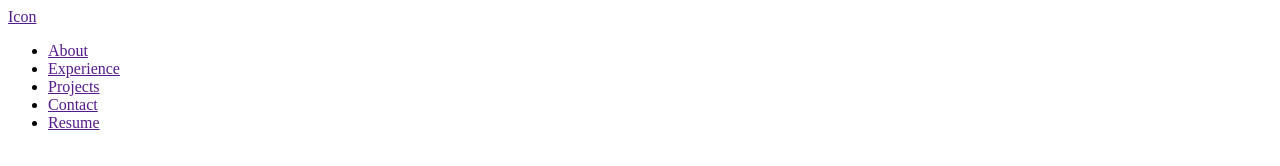
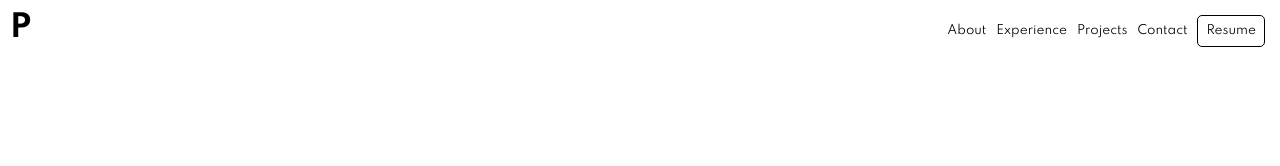
Before and after one commit to PedroHigueraG/PedroHigueraG, a plain HTML site: page index.html in a window 1280 px wide. Drawn offline with Linux system fonts and the light colour scheme; a web font is replaced by a local one.

Commit message:
Se agregaron estilos al header

```diff
--- a/assets/css/desktop.css
+++ b/assets/css/desktop.css
@@ -0,0 +1,52 @@
+*{
+    margin: 0;
+    padding: 0;
+    box-sizing: border-box;
+}
+html{
+    font-family: 'Carrois Gothic SC', sans-serif;
+    font-family: 'Spartan', sans-serif;
+    font-size: 62.5%;
+}
+header{
+    display: flex;
+    justify-content: space-between;
+    padding: 10px;
+    height: auto;
+}
+header .index-icon{
+    font-weight: 700;
+    font-size: 3rem;
+    text-decoration: none;
+    color: #000000;
+}
+header .index-icon:hover{
+    font-size: 3.2rem;
+}
+
+header .list-header{
+    list-style: none;
+    display: flex;
+    align-items: center;
+}
+header .item-header{
+    margin: 5px;
+}
+header .item-header a{
+    text-decoration: none;
+    font-size: 1.2rem;
+    color: #000000;
+}
+header .item-header a:hover{
+    font-weight: 700;
+}
+header .resume{
+    border: 1px solid #000000;
+    border-radius: 5px;
+    padding: 8px;
+}
+header .resume:hover{
+    background-color: #000000;
+    color: #ffffff;
+    font-weight: 700;
+}
--- a/index.html
+++ b/index.html
@@ -4,17 +4,20 @@
     <meta charset="UTF-8">
     <meta name="viewport" content="width=device-width, initial-scale=1.0">
     <link rel="shortcut icon" href="./assets/img/icon.png" type="image/x-icon">
+    <link rel="preconnect" href="https://fonts.gstatic.com">
+    <link href="https://fonts.googleapis.com/css2?family=Carrois+Gothic+SC&family=Spartan:wght@100;400;700&display=swap" rel="stylesheet">
+    <link rel="stylesheet" href="./assets/css/desktop.css">
     <title>Pedro Higuera Portfolio</title>
 </head>
 <body>
     <header>
-        <a href="" class="index-icon">Icon</a>
+        <a href="" class="index-icon">P</a>
         <ul class="list-header">
             <li class="item-header"><a href=""> About</a></li>
             <li class="item-header"><a href="">Experience</a></li>
             <li class="item-header"><a href="">Projects</a></li>
             <li class="item-header"><a href="">Contact</a></li>
-            <li class="item-header"><a href="">Resume</a></li>
+            <li class="item-header"><a href=""><div class="resume">Resume</div></a></li>
         </ul>
     </header>
     <main>
```
